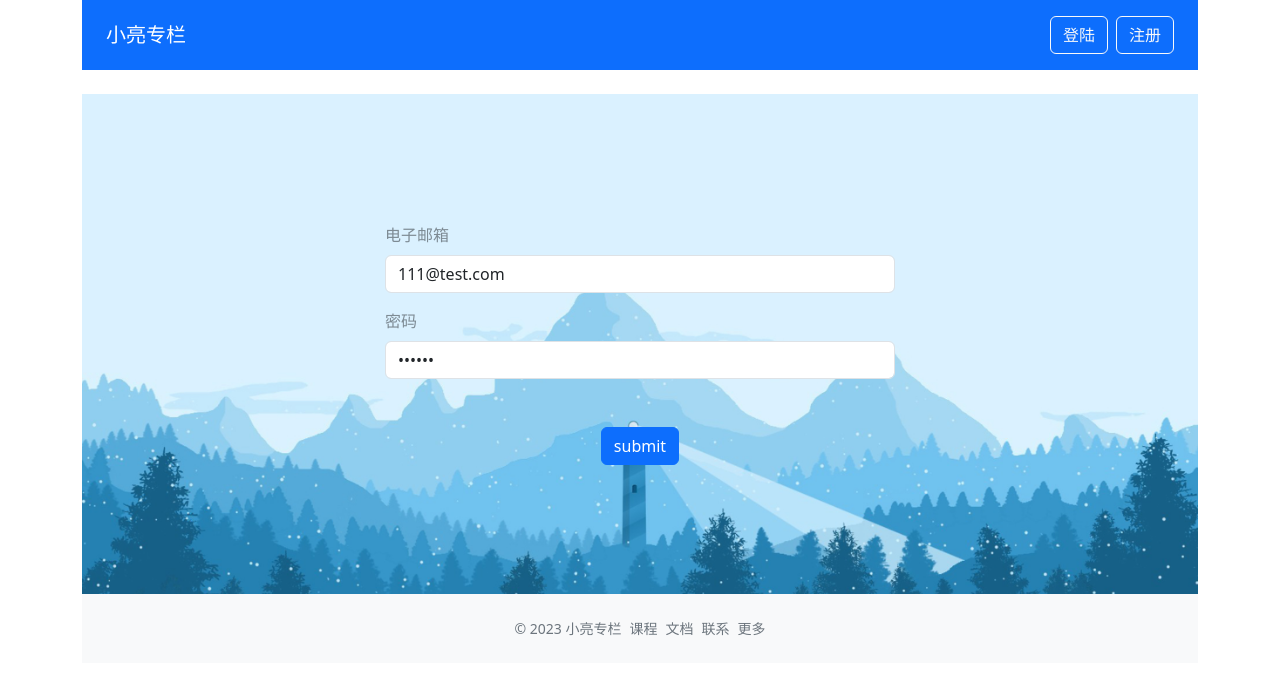
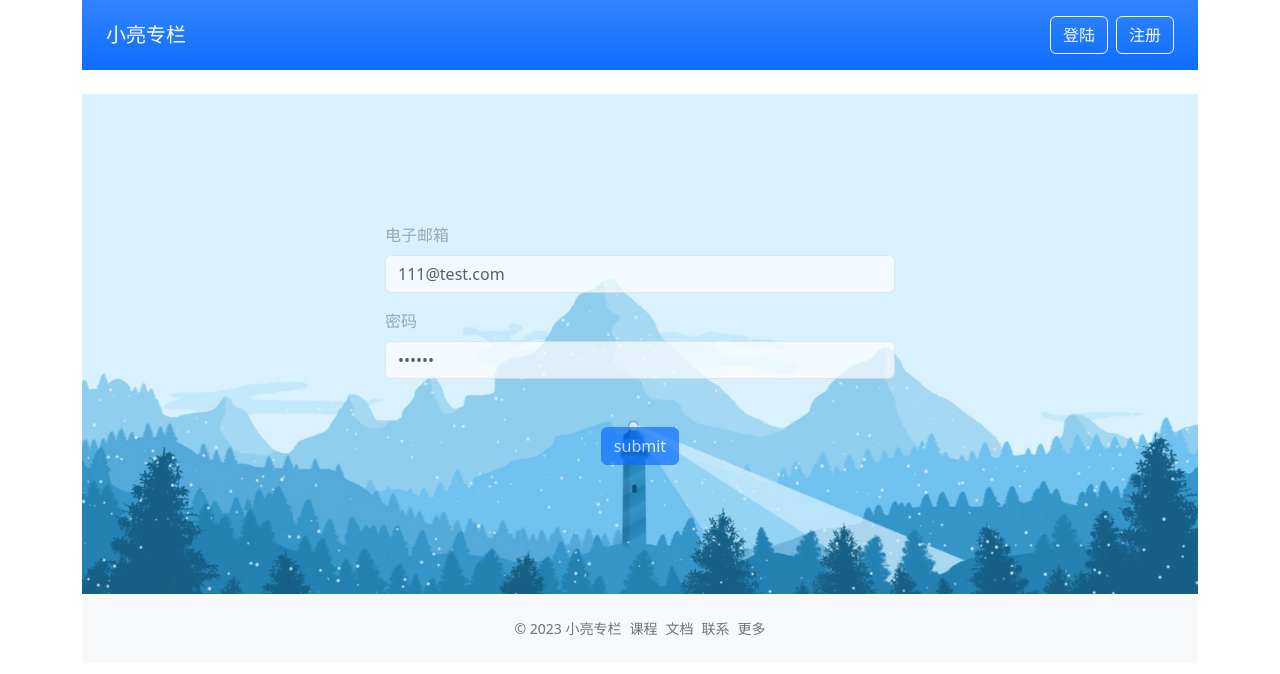
Before and after one commit to CN-L/reconfiguration-zheye, a Vue app: page /login in a window 1280 px wide. Shown: the top 674 px of the page. Built offline with nearby package versions, Linux system fonts and the light colour scheme; no server answers; sample sign-in values are in the browser's storage; what darkmode-js would draw is missing.

Commit message:
style($style): 增加了vue自带的transtion 以及css自身过渡 keyframs配合animation的动画效果案例

```diff
--- a/src/App.vue
+++ b/src/App.vue
@@ -2,8 +2,12 @@
   <div class="container">
     <GlobalHeader :user="currentUser"></GlobalHeader>
     <!-- <Vnode1 msg="我是你爹"></Vnode1> -->
-    <router-view></router-view>
+    <Transition name="fade">
+      <router-view></router-view>
+    </Transition>
     <GlobalFooter></GlobalFooter>
+    <!-- <button class="keyframs1" @click="cut = ! cut">点击过渡动画</button>
+    <div :class=" { transtion1: true, transtion2: cut}">测试数据transtion</div> -->
   </div>
 </template>
 
@@ -19,6 +23,7 @@ import Vnode1 from '@/components/Vnode'
 export default defineComponent({
   name: 'App',
   setup () {
+    const cut = ref(true)
     const store = useStore<GlobalDataProps>()
     const currentUser = computed(() => store.state.user)
     const isLoading = computed(() => store.state.loading)
@@ -30,6 +35,7 @@ export default defineComponent({
       }
     })
     return {
+      cut,
       error,
       currentUser,
       isLoading
@@ -45,4 +51,37 @@ export default defineComponent({
 </script>
 
 <style>
+.fade-enter-active,
+.fade-leave-active {
+  transition: all 0.5s ease;
+}
+.fade-enter-from,
+.fade-leave-to {
+  opacity: 0;
+  transform: translate(25px, -10px)
+}
+/* 测试过渡动画代码 */
+.transtion1 {
+ transform: translateX(-80px);
+ opacity: 0;
+ transition: all 0.5s linear;
+}
+.transtion2 {
+  opacity: 1;
+  transform: translateX(0);
+}
+.keyframs1 {
+  animation: yu 0.5s linear;
+}
+/* 测试keyframs动画 */
+@keyframes yu {
+  0% {
+    opacity: 0;
+    transform: translateX(20px);
+  }
+  100% {
+    opacity: 1;
+    transform: translateX(0);
+  }
+}
 </style>
--- a/src/components/GlobalHeader.vue
+++ b/src/components/GlobalHeader.vue
@@ -1,5 +1,5 @@
 <template>
-  <nav class="navbar navbar-dark sticky-top bg-primary justify-content-between mb-4 px-4">
+  <nav class="navbar navbar-dark sticky-top bg-primary bg-gradient justify-content-between mb-4 px-4">
     <router-link to="/" class="navbar-brand">小亮专栏</router-link>
     <ul v-if="!user.isLogin" class="list-inline mb-0">
       <li class="list-inline-item"><router-link to="/login" class="btn btn-outline-light my-2">登陆</router-link></li>
--- a/src/views/Login.vue
+++ b/src/views/Login.vue
@@ -1,6 +1,6 @@
 <template>
   <div class="login-page p-5 d-flex justify-content-center align-items-center">
-    <ValidateForm class="w-50 h-50" @form-submit="onFormSubmit" @clear-inputs="onClear">
+    <ValidateForm class="w-50 h-50 form-content" @form-submit="onFormSubmit" @clear-inputs="onClear">
       <div class="mb-3">
         <label class="form-label text-body-tertiary">电子邮箱</label>
         <ValidateInput placeholder="请输入邮箱地址" v-model="emailVal" :rules="emailRules"></ValidateInput>
@@ -81,6 +81,6 @@ export default defineComponent({
   min-height: 500px;
 }
 .form-content {
-  opacity: 0.8;
+  opacity: 0.7;
 }
 </style>
```
